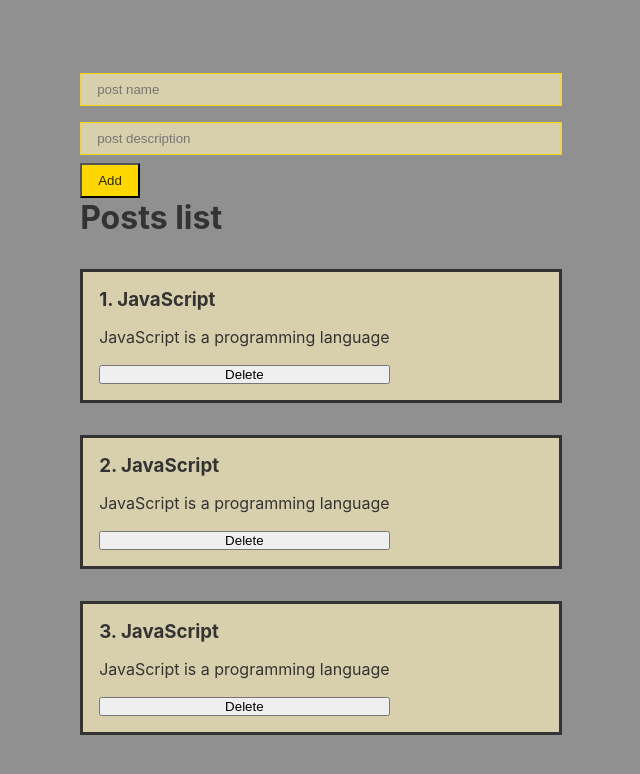
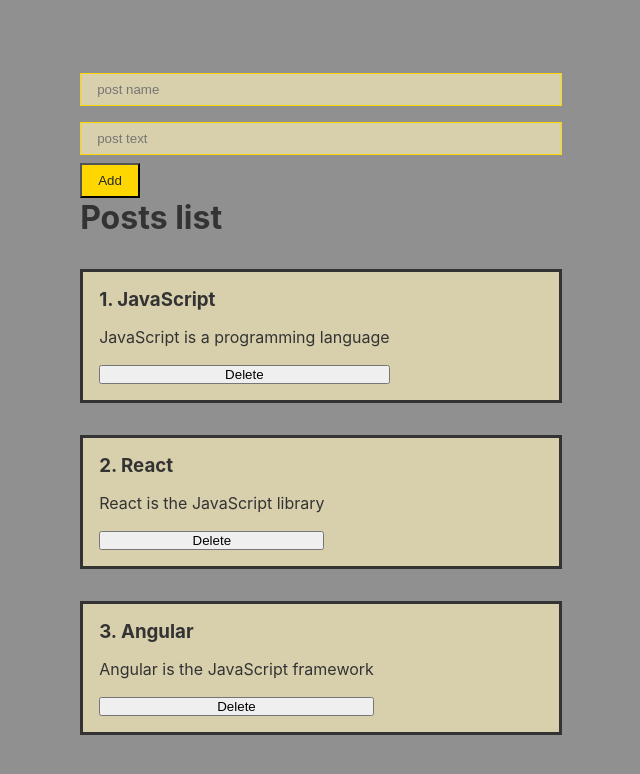
Before and after one commit to valerii-frontend/blog-app, a React (Create React App) app: page / in a window 1280 px wide. Shown: the top 774 px of the page, without its empty margins (319-959 px from the left). Built offline with nearby package versions, Linux system fonts and the light colour scheme.

Commit message:
decomposite components

```diff
--- a/src/App.js
+++ b/src/App.js
@@ -5,40 +5,21 @@ import Input from "./components/UI/Input/Input";
 import "./App.css";
 
 import PostList from "./components/PostList";
+import PostForm from "./components/PostForm";
 
 function App() {
 	const [posts, setPosts] = useState([
-		{ id: 1, title: "JavaScript", body: "JavaScript is a programming language" },
-		{ id: 2, title: "JavaScript", body: "JavaScript is a programming language" },
-		{ id: 3, title: "JavaScript", body: "JavaScript is a programming language" },
+		{ id: 1, title: "JavaScript", text: "JavaScript is a programming language" },
+		{ id: 2, title: "React", text: "React is the JavaScript library" },
+		{ id: 3, title: "Angular", text: "Angular is the JavaScript framework" },
 	]);
 
-	const [title, setTitle] = useState("");
-	const [description, setDescription] = useState("");
-	const addNewPost = (e) => {
-		e.preventDefault();
-		const newPost = {
-			title,
-			description,
-			id: Date.now(),
-		};
+	const createPost = (newPost) => {
 		setPosts([...posts, newPost]);
-		setTitle("");
-		setDescription("");
 	};
-
 	return (
 		<div className='App'>
-			<form>
-				<Input type='text' placeholder='post name' value={title} onChange={(e) => setTitle(e.target.value)} />
-				<Input
-					type='text'
-					placeholder='post description'
-					value={description}
-					onChange={(e) => setDescription(e.target.value)}
-				/>
-				<Button onClick={addNewPost}>Add</Button>
-			</form>
+			<PostForm create={createPost} />
 			<PostList posts={posts} title='Posts list' />
 		</div>
 	);
--- /dev/null
+++ b/src/components/PostForm.jsx
@@ -0,0 +1,34 @@
+import React, { useState } from "react";
+import Input from "./UI/Input/Input";
+import Button from "./UI/Button/Button";
+
+export default function PostForm({ create }) {
+	const [post, setPost] = useState({ title: "", text: "" });
+	const addNewPost = (e) => {
+		e.preventDefault();
+		const newPost = {
+			...post,
+			id: Date.now(),
+		};
+		create(newPost);
+		setPost({ title: "", text: "" });
+	};
+
+	return (
+		<form>
+			<Input
+				type='text'
+				placeholder='post name'
+				value={post.title}
+				onChange={(e) => setPost({ ...post, title: e.target.value })}
+			/>
+			<Input
+				type='text'
+				placeholder='post text'
+				value={post.text}
+				onChange={(e) => setPost({ ...post, text: e.target.value })}
+			/>
+			<Button onClick={addNewPost}>Add</Button>
+		</form>
+	);
+}
--- a/src/components/PostItem.jsx
+++ b/src/components/PostItem.jsx
@@ -8,7 +8,7 @@ export default function PostItem({ post, number }) {
 				<h3>
 					{number}. {post.title}
 				</h3>
-				<p>{post.body}</p>
+				<p>{post.text}</p>
 				<div className={styles.post__btns}>
 					<button>Delete</button>
 				</div>
```
